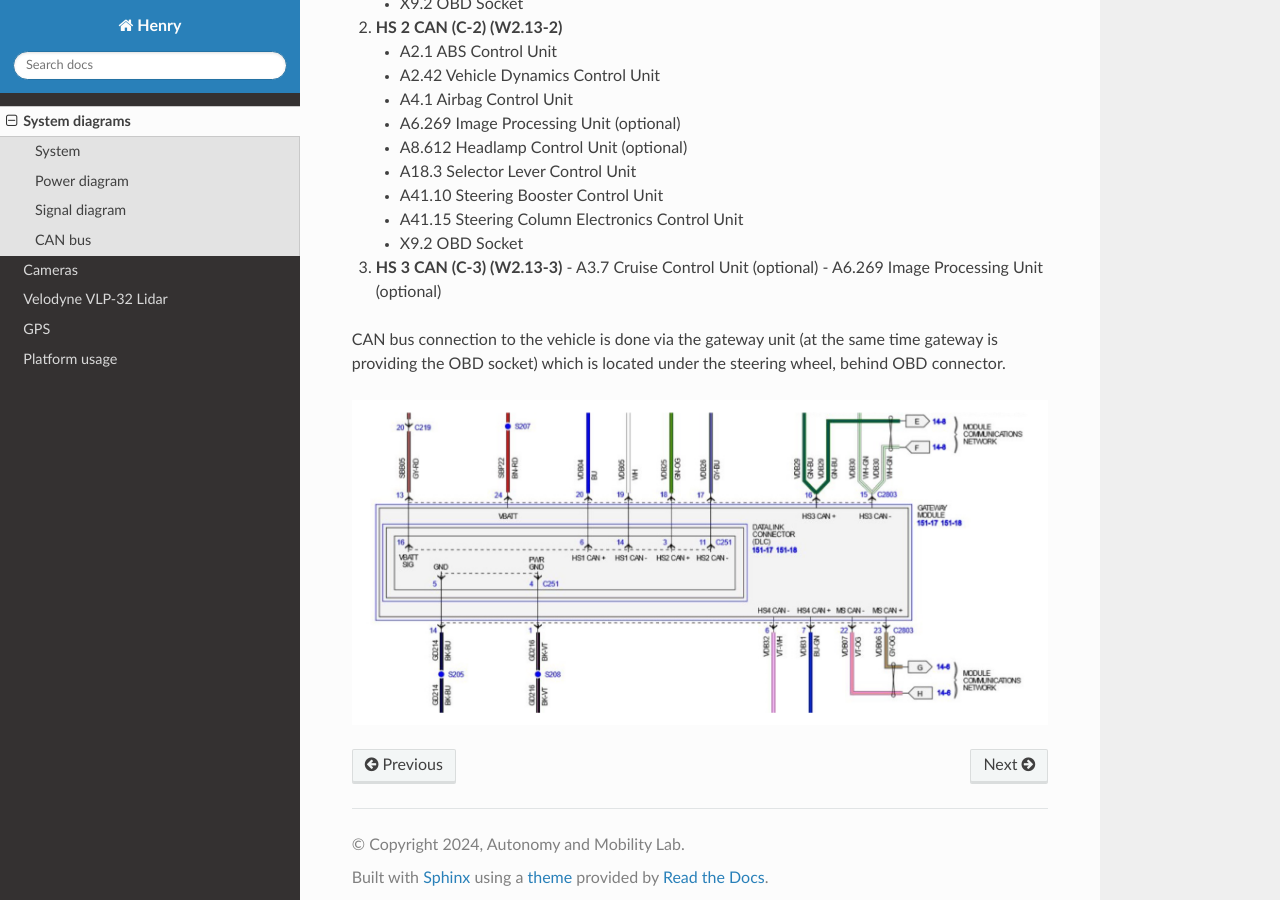
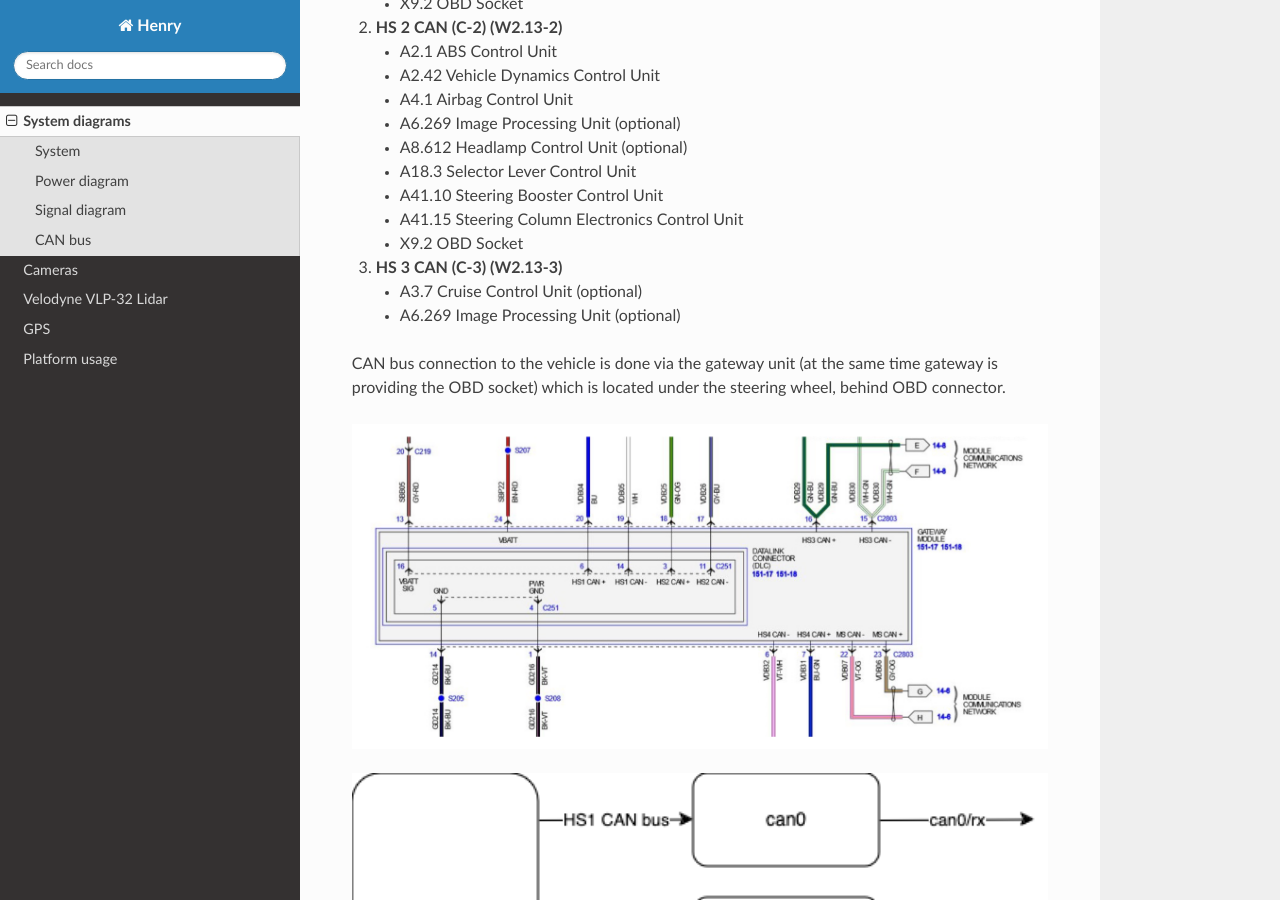
Before and after one commit to autonomymobilitylab/HenryRTD, a Sphinx documentation site: the page built from docs/source/system.rst, in a window 1280 px wide and 900 px high, scrolled down 2696 px. Built offline with Sphinx 7.4.7 and the Read the Docs theme 3.1.0, drawn with Linux system fonts in a browser that asks for light colours.

Commit message:
image source, readme update, more can
Added folder for image sources, for example drawio etc. Updatet info to readme. More CAN material to system

```diff
--- a/docs/source/system.rst
+++ b/docs/source/system.rst
@@ -57,6 +57,7 @@ List of available control units in each network.
    - X9.2 OBD Socket
 
 3. **HS 3 CAN (C-3) (W2.13-3)**
+
    - A3.7 Cruise Control Unit (optional)
    - A6.269 Image Processing Unit (optional)
 
@@ -65,3 +66,7 @@ CAN bus connection to the vehicle is done via the gateway unit (at the same time
 .. image:: images/henry_gateway.png
    :width: 1000
    :alt: CAN bus diagram of Henry
+
+.. image:: images/can_topic.png
+   :width: 1000
+   :alt: CAN bus topic diagram of Henry
```
Also changed, not shown: docs/source/images/can_topic.png (added), 4 other files.
